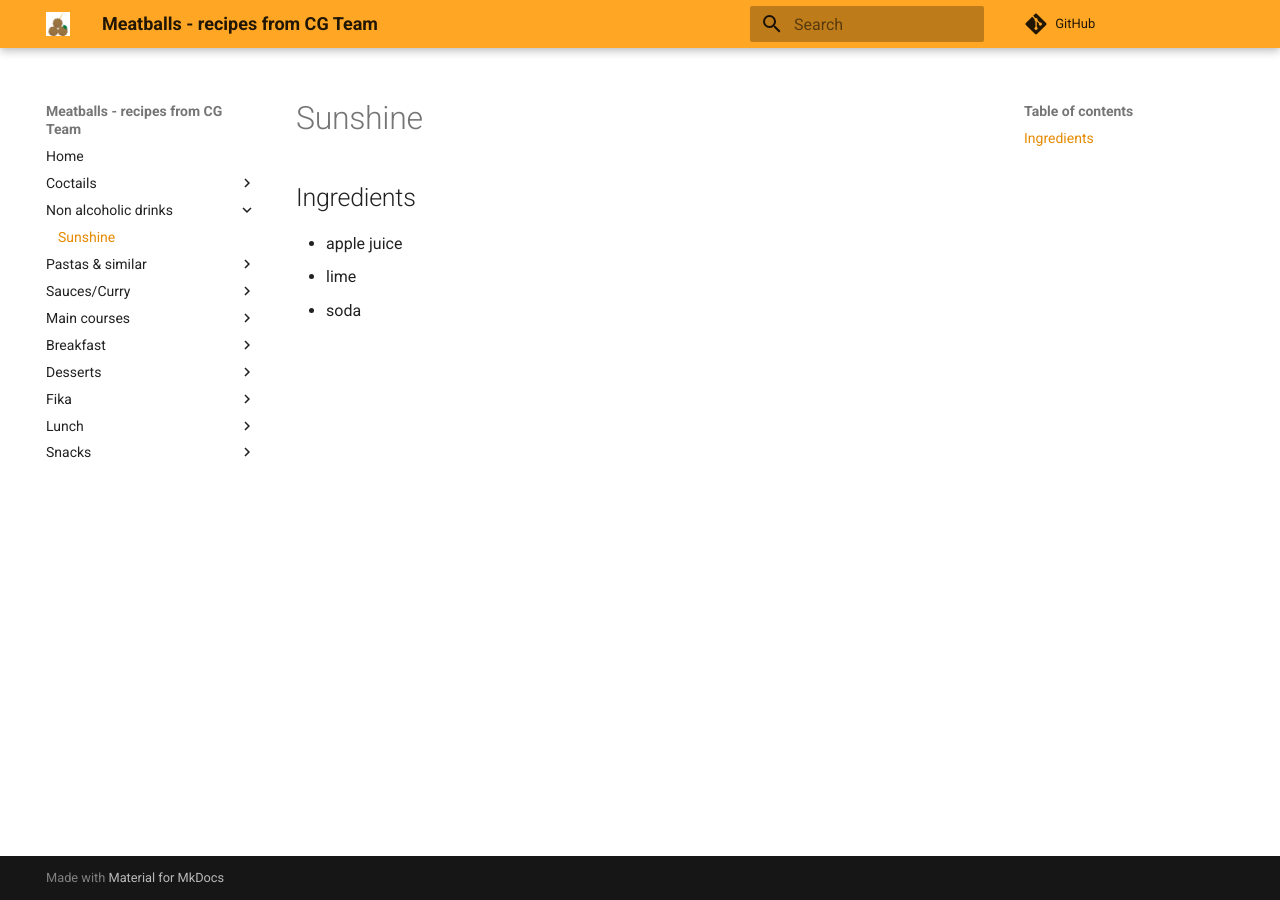
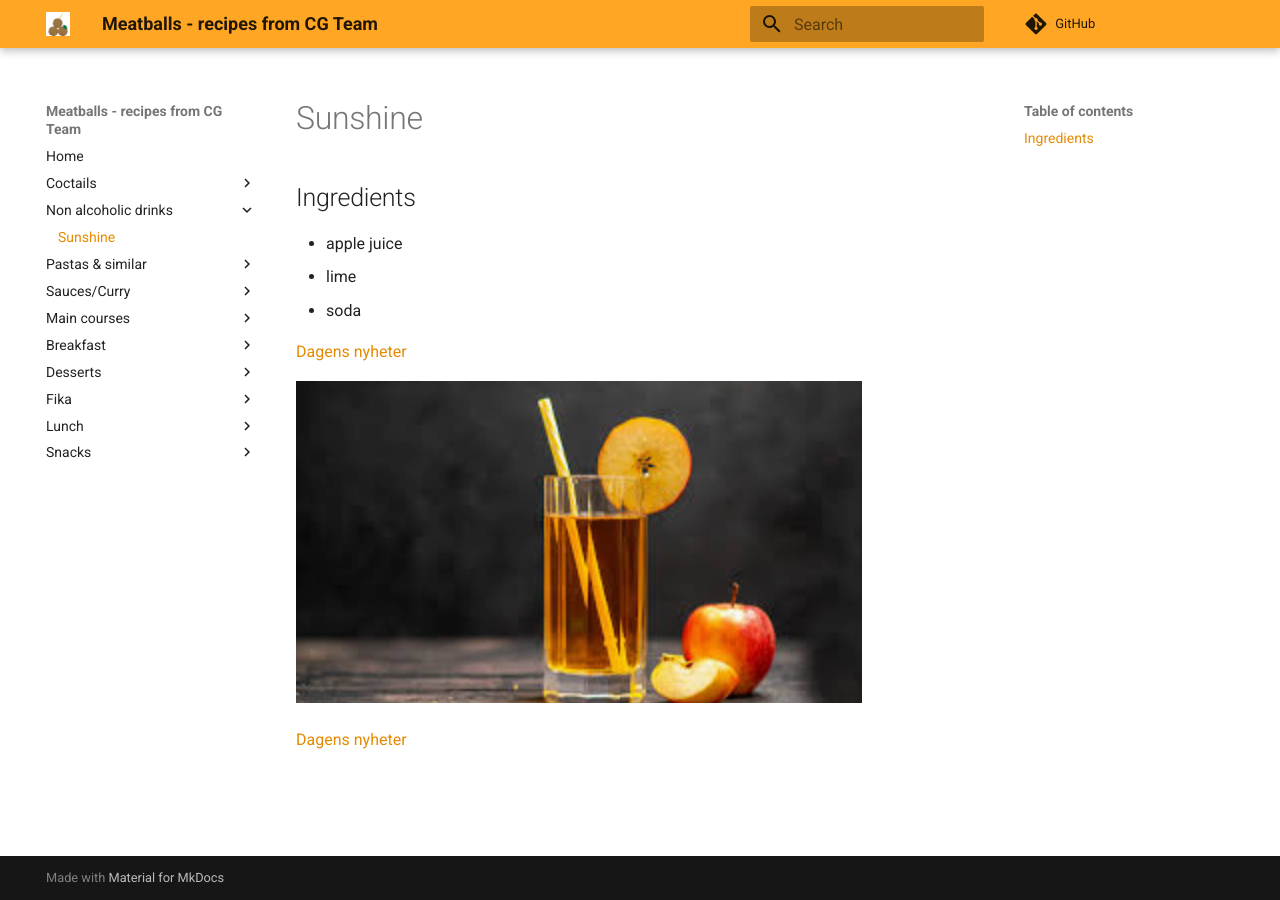
Before and after one commit to Clinical-Genomics/meatballs, an MkDocs documentation site: the page built from docs/non_alcoholic_drinks/sunshine.md, in a window 1280 px wide. Built offline with MkDocs 1.6.1 and Material for MkDocs 9.7.7, drawn with Linux system fonts in a browser that asks for light colours; comment, search, counter and statistics services are not loaded.

Commit message:
added pic

```diff
--- a/docs/non_alcoholic_drinks/sunshine.md
+++ b/docs/non_alcoholic_drinks/sunshine.md
@@ -5,3 +5,12 @@
 - apple juice
 - lime
 - soda
+
+[Dagens nyheter]
+
+![picture](../img/applejuice.png)
+
+
+[Dagens nyheter]
+
+[Dagens nyheter]: www.svd.se
```
Also changed, not shown: docs/coctails/Oldfashioned.md (+2 -0 lines), docs/img/applejuice.png (added).
